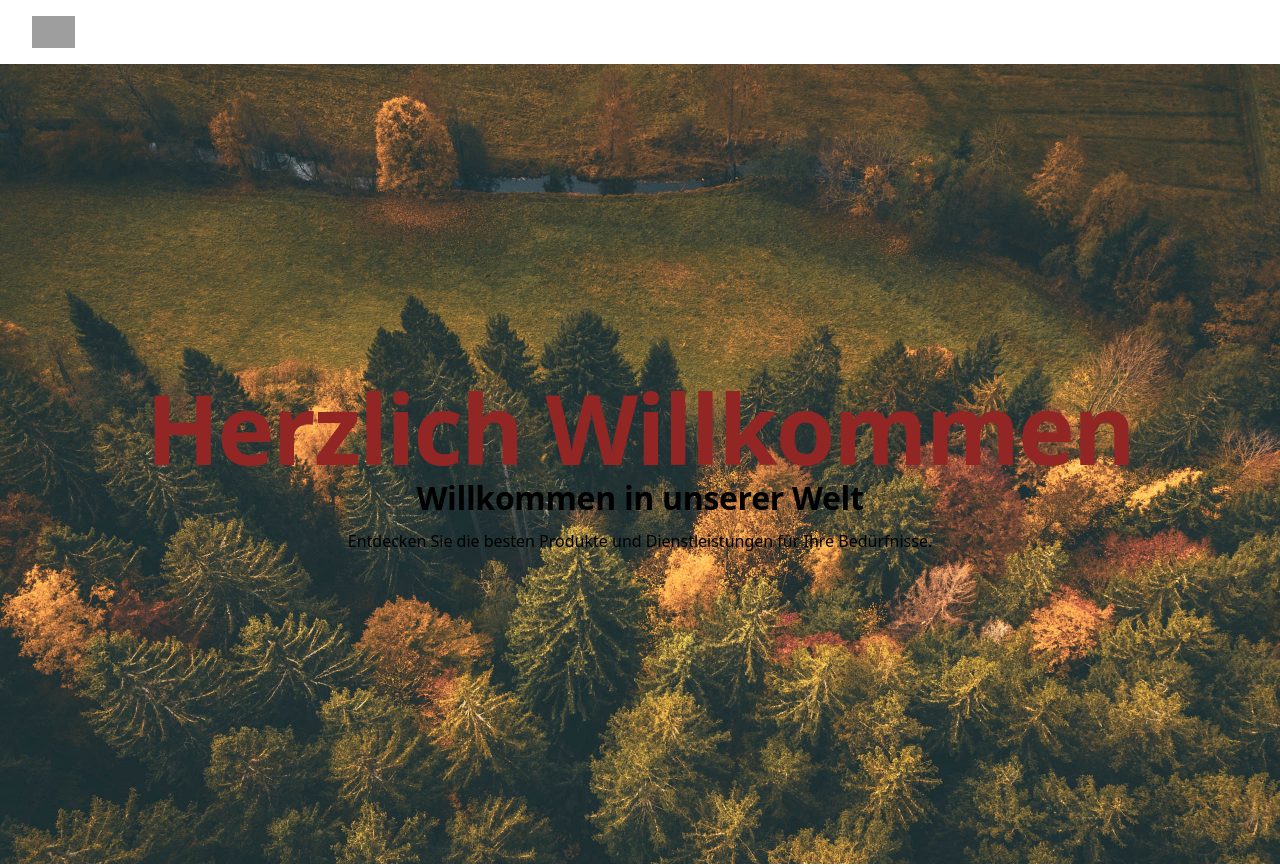
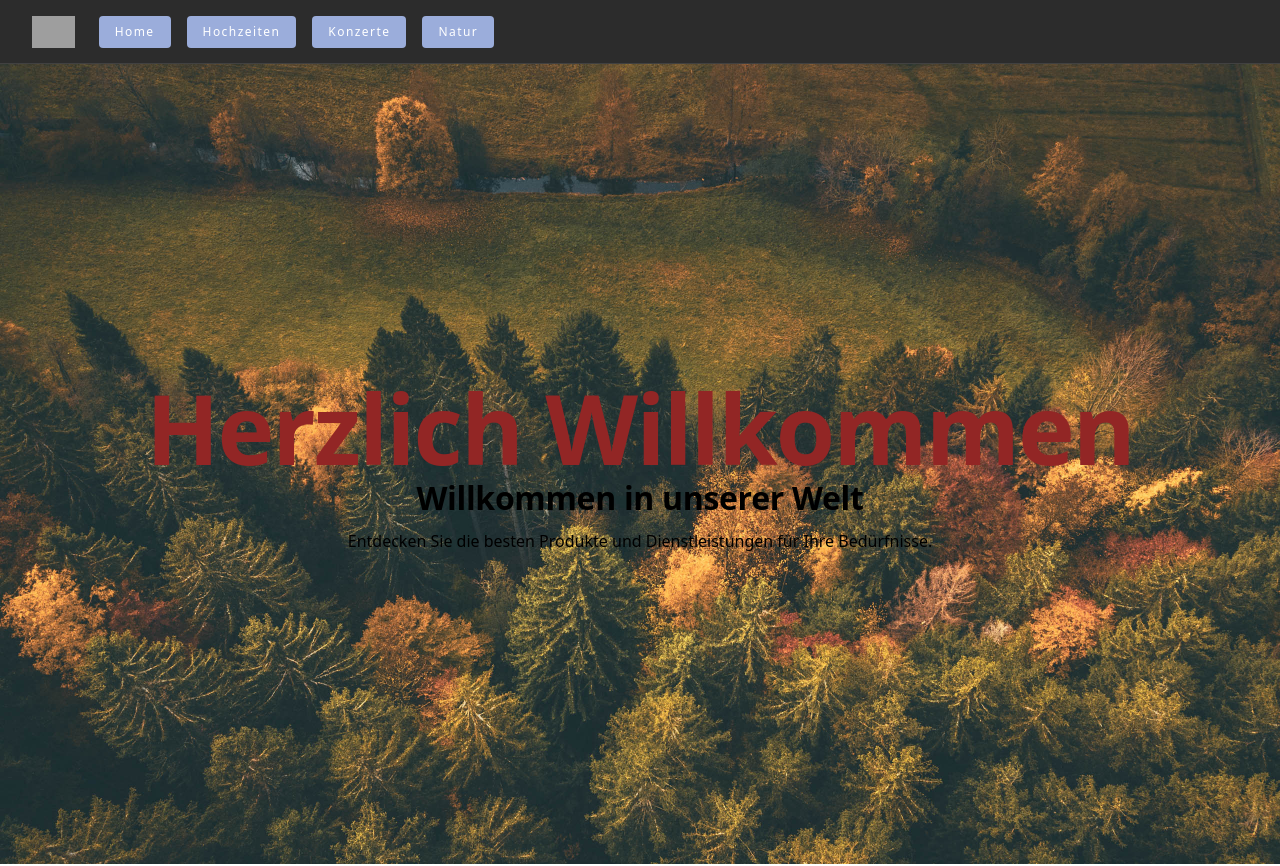
Before and after one commit to AdrianSailerArt/adriansailerart, a Nuxt app: page / in a window 1280 px wide. Shown: the top 866 px of the page. Built offline with nearby package versions, Linux system fonts and the light colour scheme; grey boxes are pictures that could not be loaded.

Commit message:
navbar update

```diff
--- a/app/components/NavBar.vue
+++ b/app/components/NavBar.vue
@@ -1,40 +1,46 @@
 <script lang="ts" setup>
-
 type NavItem = {
-  name: string
-  href: string
-}
+    name: string;
+    href: string;
+};
 
 const nav: Array<NavItem> = [
     { name: 'Home', href: '/' },
     { name: 'Hochzeiten', href: '/hochzeiten' },
     { name: 'Konzerte', href: '/konzerte' },
-  { name: 'Natur', href: '/natur' },
-]
+    { name: 'Natur', href: '/natur' }
+];
 </script>
 
 <template>
-<nav class="relative bg-gray-800/50 after:pointer-events-none after:absolute after:inset-x-0 after:bottom-0 after:h-px after:bg-white/10">
+    <nav
+        class="relative bg-backgroundDark after:pointer-events-none after:absolute after:inset-x-0 after:bottom-0 after:h-px after:bg-white/10"
+    >
         <div class="mx-auto max-w-7xl px-2 sm:px-6 lg:px-8">
             <div class="relative flex h-16 items-center justify-between">
-
-      <div class="flex flex-1 items-center justify-center sm:items-stretch sm:justify-start">
+                <div
+                    class="flex flex-1 items-center justify-center sm:items-stretch sm:justify-start"
+                >
                     <div class="flex shrink-0 items-center">
-          <img src="https://tailwindcss.com/plus-assets/img/logos/mark.svg?color=indigo&shade=500" alt="Your Company" class="h-8 w-auto" />
+                        <NuxtImg
+                            src="https://tailwindcss.com/plus-assets/img/logos/mark.svg?color=indigo&shade=500"
+                            alt="Your Company"
+                            class="h-8 w-auto"
+                        />
                     </div>
-        <div class="hidden sm:ml-6 sm:block">
-
-          <div class="flex space-x-4" >
+                    <div class="hidden sm:ml-medium sm:block">
+                        <div class="flex space-x-small4">
                             <template v-for="item in nav" :key="item.name">
-                <a :href="item.href" class="rounded-md bg-gray-950/50 px-3 py-2 text-sm font-medium text-white">{{ item.name }}</a>
-             </template></div>
-
-
+                                <a
+                                    :href="item.href"
+                                    class="rounded-minimal bg-secondary px-small4 py-small2 text-overline font-medium text-white"
+                                    >{{ item.name }}</a
+                                >
+                            </template>
                         </div>
                     </div>
                 </div>
             </div>
-
-
+        </div>
     </nav>
 </template>
```
Lines whose indentation alone changed are shown as unchanged.
